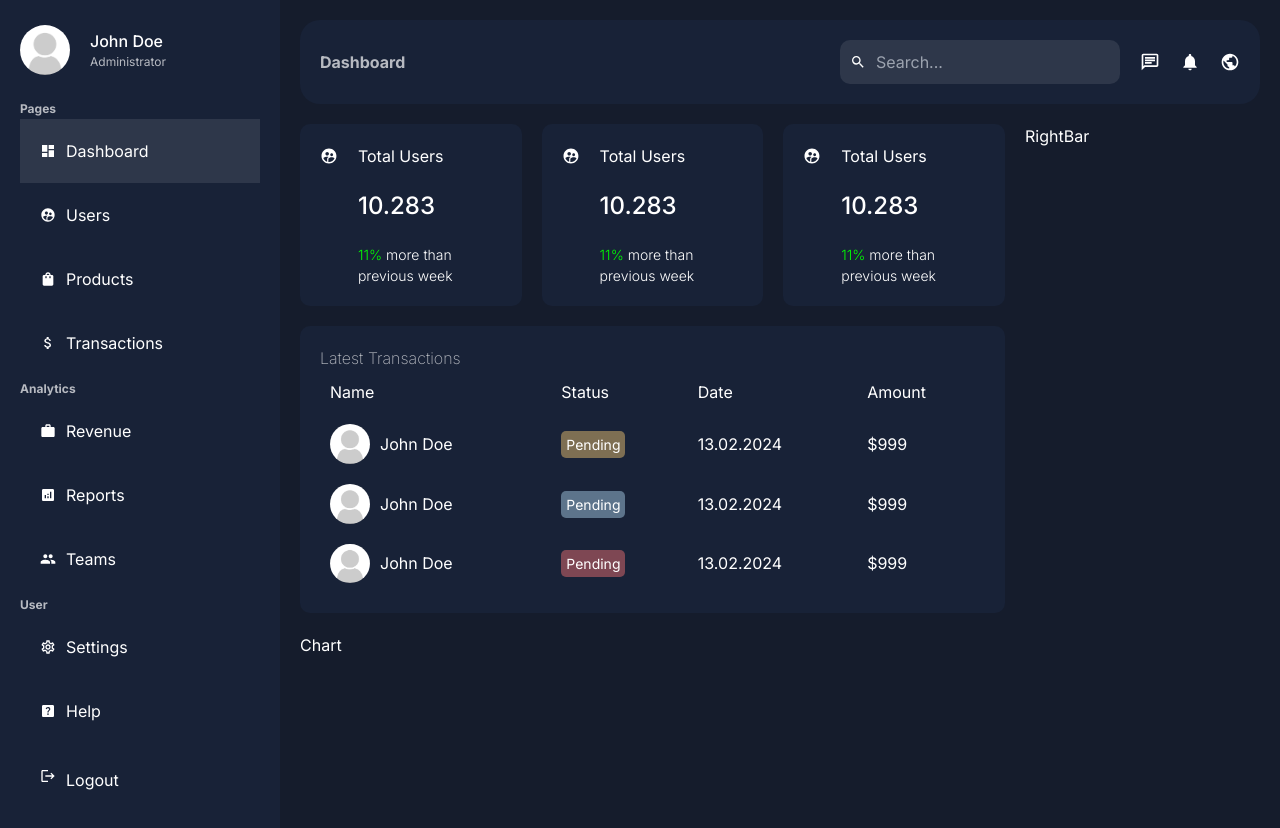
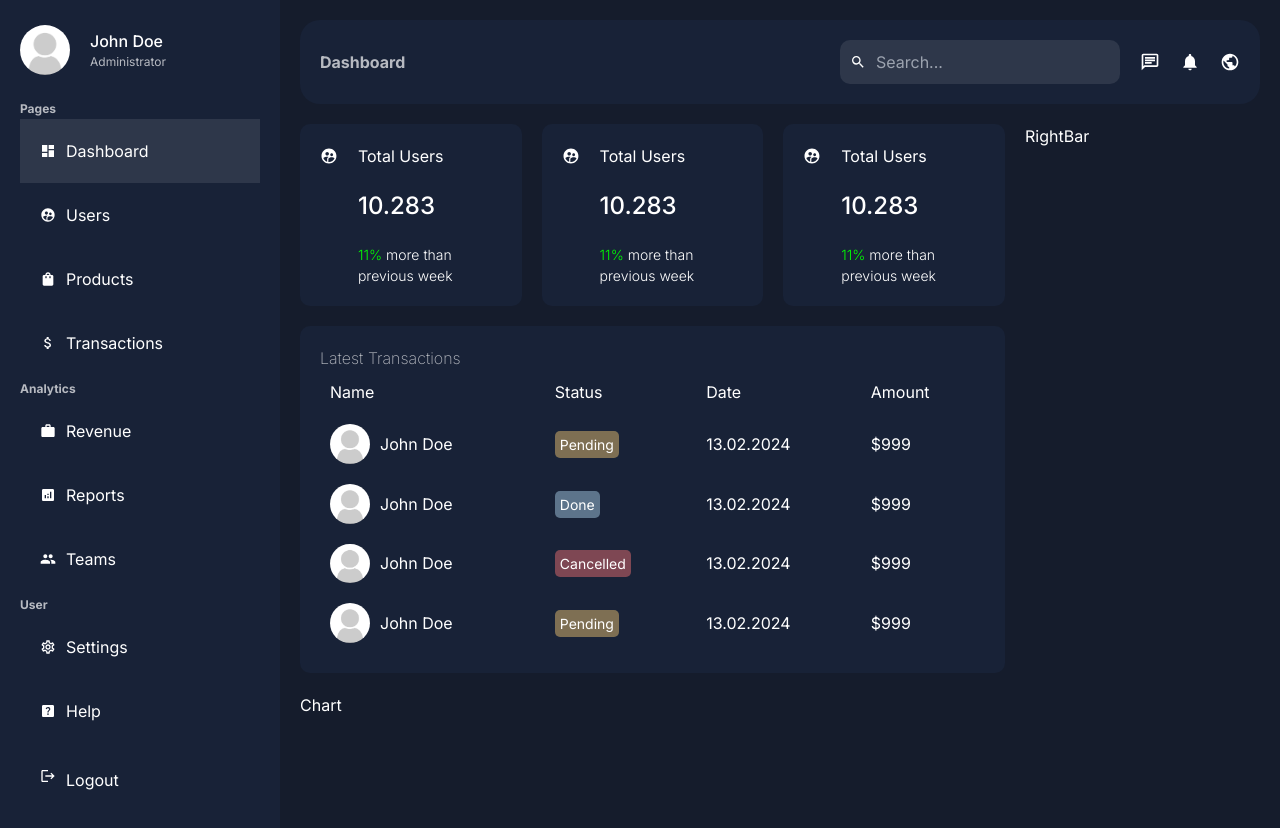
Before and after one commit to WilliamGiammona/fes-dashboard-project, a Next.js app in the folder my-app/: page /dashboard in a window 1280 px wide. Shown: the top 828 px of the page. Built offline with nearby package versions, Linux system fonts and the light colour scheme.

Commit message:
added another row

```diff
--- a/my-app/app/components/dashboard/transactions/transactions.tsx
+++ b/my-app/app/components/dashboard/transactions/transactions.tsx
@@ -51,7 +51,7 @@ const Transactions = () => {
               </div>
             </td>
             <td>
-              <span className={`${styles.status} ${styles.done}`}>Pending</span>
+              <span className={`${styles.status} ${styles.done}`}>Done</span>
             </td>
             <td>13.02.2024</td>
             <td>$999</td>
@@ -72,6 +72,28 @@ const Transactions = () => {
             </td>
             <td>
               <span className={`${styles.status} ${styles.cancelled}`}>
+                Cancelled
+              </span>
+            </td>
+            <td>13.02.2024</td>
+            <td>$999</td>
+          </tr>
+
+          <tr>
+            <td>
+              <div className={styles.user}>
+                <Image
+                  src="/noavatar.png"
+                  alt="avatar"
+                  width={40}
+                  height={40}
+                  className={styles.userImage}
+                />
+                John Doe
+              </div>
+            </td>
+            <td>
+              <span className={`${styles.status} ${styles.pending}`}>
                 Pending
               </span>
             </td>
```
